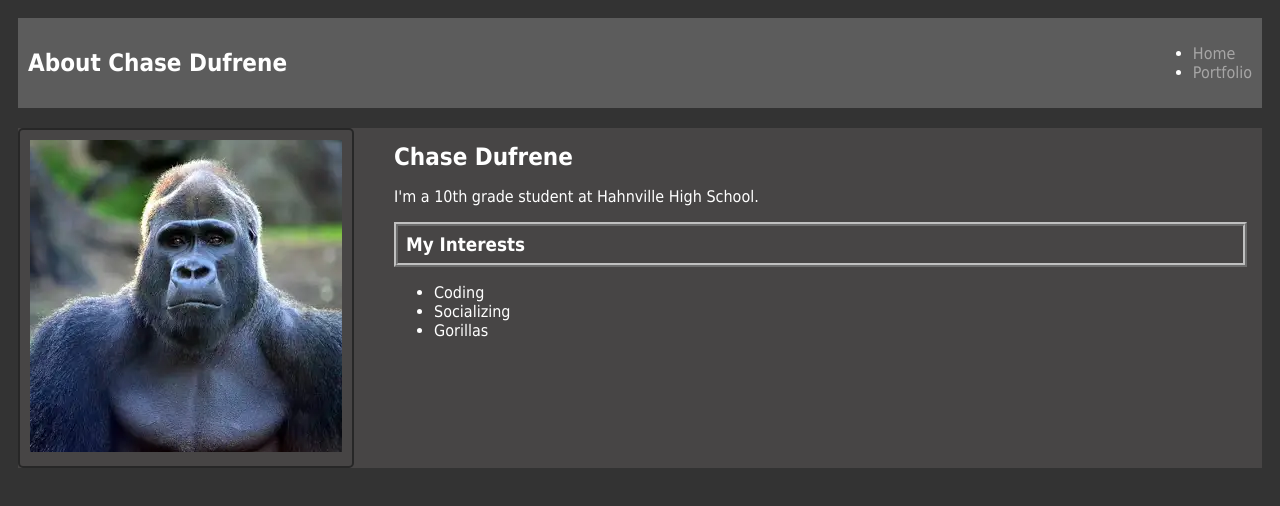
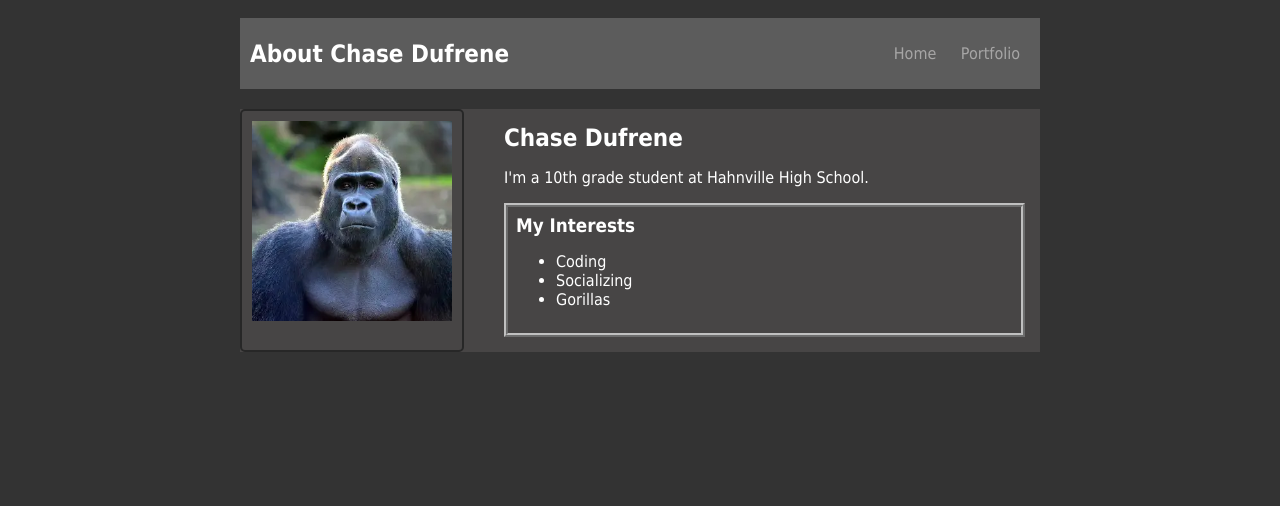
Before and after one commit to 4chase2Dufrene0/4Chase2Dufrene0.github.io, a plain HTML site: page index.html in a window 1280 px wide. Drawn offline with Linux system fonts and the light colour scheme.

Commit message:
repushing first website

```diff
--- a/index.html
+++ b/index.html
@@ -7,18 +7,18 @@
 
     <body>
 <!-- Visible HTML elements GO HERE  -->
-<div>
+<div id="all-contents">
 <nav>
 <h1> About Chase Dufrene </h1>
     <ul id="nav-ul">
-        <li id="nav-li"> <a href="index.html"> Home </a> </li>
-        <li id="nav-li"> <a href="portfolio.html"> Portfolio </a> </li>
+        <li class="nav-li"> <a href="index.html"> Home </a> </li>
+        <li class="nav-li"> <a href="portfolio.html"> Portfolio </a> </li>
   </ul>
 </nav>
 <main>
     <!-- Sidebar section -->
 <div class="sidebar">
-<img class="sidebar-image" src="images/download.webp">
+<img class="sidebar-img" src="images/download.webp">
 
 
 </div>
@@ -29,13 +29,14 @@
     <!-- Interests section -->
      <div id="interests">
         <h3> My Interests </h3>
-    </div>
+
         <ul>
             <li> Coding </li>
             <li> Socializing </li>
             <li> Gorillas </li>
          </ul>
     </p>
+</div>
 </div>
 </main>
 
```
